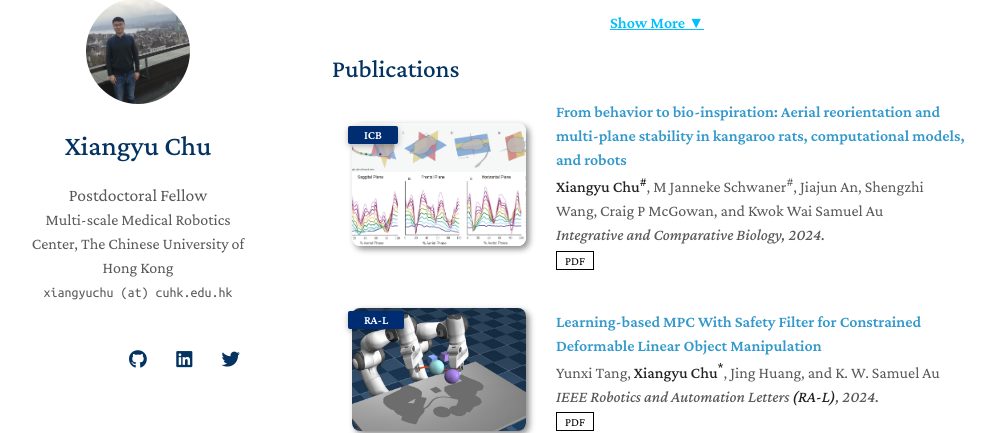
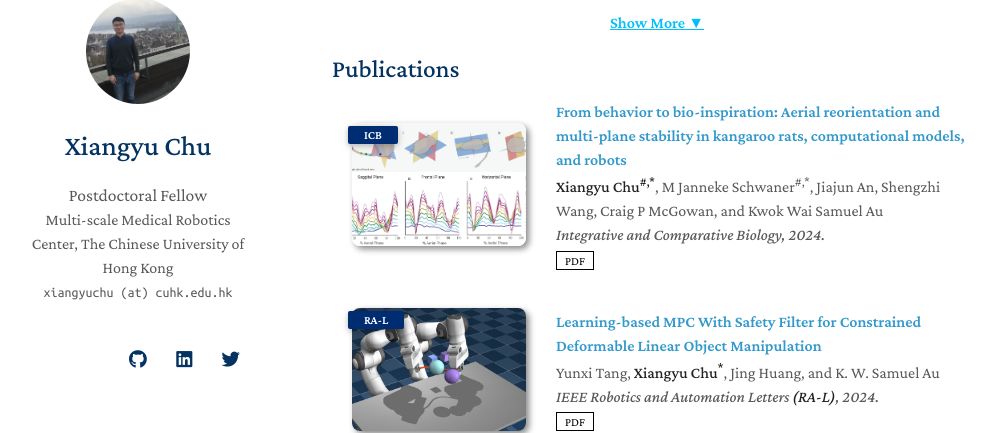
Before and after one commit to xiangyuchu03/xiangyuchu03.github.io, a Jekyll site: the page built from index.md, in a window 1280 px wide and 900 px high, scrolled down 714 px. Shown: the part 86-519 px from the top of the window, without its empty margins (138-1133 px from the left). Built offline with Jekyll 4.4.1, drawn with Linux system fonts in a browser that asks for light colours; nearby versions of some CDN libraries; a style sheet for code colours, icons or effects is not loaded; our own code applies the rules of GitHub Pages for plain Markdown files.

```diff
--- a/_data/publications.yml
+++ b/_data/publications.yml
@@ -1,7 +1,7 @@
 main:
 
   - title: "From behavior to bio-inspiration: Aerial reorientation and multi-plane stability in kangaroo rats, computational models, and robots"
-    authors: <strong>Xiangyu Chu<sup>#</sup></strong>, M Janneke Schwaner<sup>#</sup>, Jiajun An, Shengzhi Wang, Craig P McGowan, and Kwok Wai Samuel Au
+    authors: <strong>Xiangyu Chu<sup>#,*</sup></strong>, M Janneke Schwaner<sup>#,*</sup>, Jiajun An, Shengzhi Wang, Craig P McGowan, and Kwok Wai Samuel Au
     conference_short: ICB
     conference: Integrative and Comparative Biology, 2024.
     pdf: https://doi.org/10.1093/icb/icae079
```
